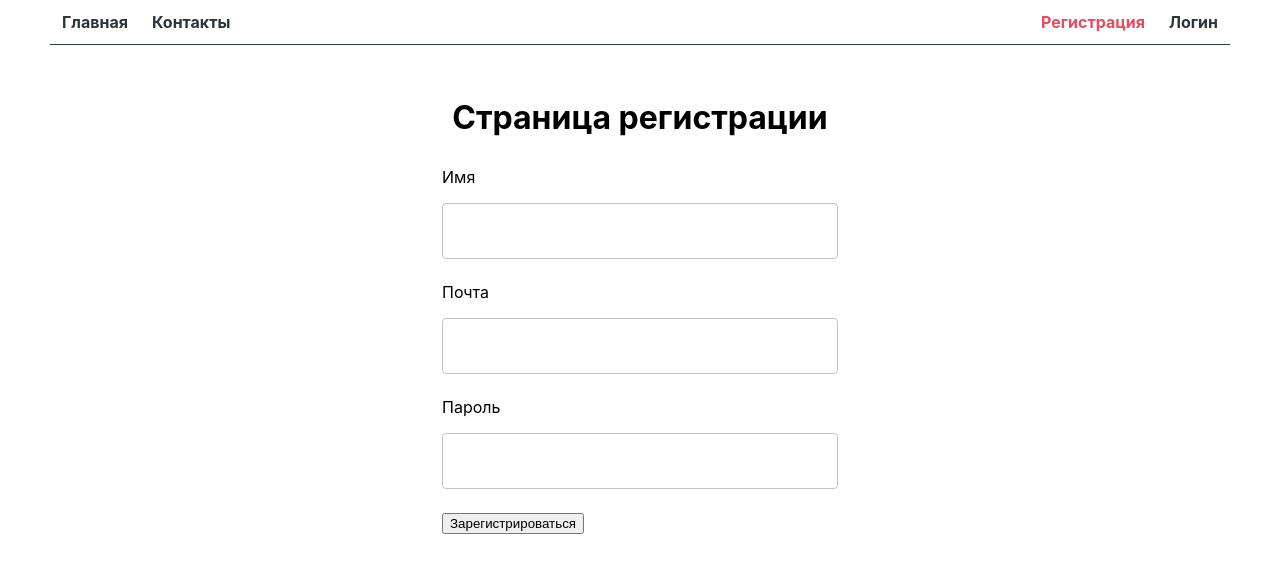
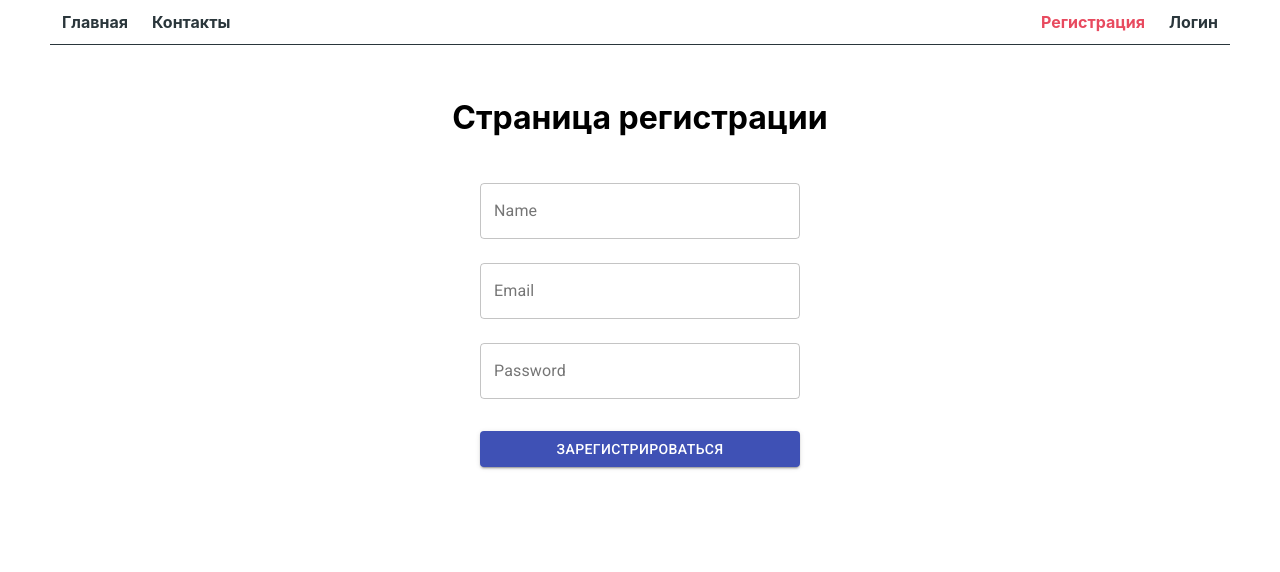
Before and after one commit to RuslanaLogosha/goit-react-hw-08-phonebook, a React (Create React App) app: page /register in a window 1280 px wide. Shown: the top 572 px of the page. Built offline with nearby package versions, Linux system fonts and the light colour scheme.

Commit message:
adds material-ui

```diff
--- a/src/components/FormComponents/Form.js
+++ b/src/components/FormComponents/Form.js
@@ -8,10 +8,10 @@ const useStyles = makeStyles(theme => ({
   },
 }));
 
-const Form = ({ children }) => {
+const Form = ({ children, ...props }) => {
   const styles = useStyles();
   return (
-    <form className={styles.root} noValidate>
+    <form className={styles.root} noValidate {...props}>
       {children}
     </form>
   );
--- a/src/components/FormComponents/FormContainer.js
+++ b/src/components/FormComponents/FormContainer.js
@@ -11,11 +11,16 @@ const useStyles = makeStyles(theme => ({
   },
 }));
 
-const FormContainer = ({ children }) => {
+const FormContainer = ({ children, ...props }) => {
   const styles = useStyles();
 
   return (
-    <Container className={styles.root} component="main" maxWidth="xs">
+    <Container
+      className={styles.root}
+      component="main"
+      maxWidth="xs"
+      {...props}
+    >
       {children}
     </Container>
   );
--- a/src/components/FormComponents/Input.js
+++ b/src/components/FormComponents/Input.js
@@ -1,9 +1,15 @@
 import { TextField } from '@material-ui/core';
 import React, { forwardRef } from 'react';
 
-const Input = forwardRef((_, ref) => {
+const Input = forwardRef((props, ref) => {
   return (
-    <TextField variant="outlined" margin="normal" inputRef={ref} fullWidth />
+    <TextField
+      variant="outlined"
+      margin="normal"
+      inputRef={ref}
+      fullWidth
+      {...props}
+    />
   );
 });
 export default Input;
--- /dev/null
+++ b/src/components/FormComponents/PrimaryButton.js
@@ -0,0 +1,28 @@
+import React from 'react';
+import Button from '@material-ui/core/Button';
+import { makeStyles } from '@material-ui/core/styles';
+
+const useStyles = makeStyles(theme => ({
+  root: {
+    margin: theme.spacing(3, 0, 2),
+  },
+}));
+
+const PrimaryButton = ({ children, ...props }) => {
+  const styles = useStyles();
+
+  return (
+    <Button
+      type="submit"
+      fullWidth
+      variant="contained"
+      color="primary"
+      className={styles.root}
+      {...props}
+    >
+      {children}
+    </Button>
+  );
+};
+
+export default PrimaryButton;
--- a/src/views/LoginView.js
+++ b/src/views/LoginView.js
@@ -4,6 +4,7 @@ import { authOperations } from 'redux/auth';
 import FormContainer from '../components/FormComponents/FormContainer';
 import Form from '../components/FormComponents/Form';
 import Input from '../components/FormComponents/Input';
+import PrimaryButton from '../components/FormComponents/PrimaryButton';
 
 const styles = {
   form: {
@@ -64,7 +65,7 @@ export default function LoginView() {
           />
         </label>
 
-        <button type="submit">Войти</button>
+        <PrimaryButton type="submit">Войти</PrimaryButton>
       </Form>
     </FormContainer>
   );
--- a/src/views/RegisterView.js
+++ b/src/views/RegisterView.js
@@ -4,16 +4,20 @@ import { useForm } from 'react-hook-form';
 import FormContainer from '../components/FormComponents/FormContainer';
 import Form from '../components/FormComponents/Form';
 import Input from '../components/FormComponents/Input';
+import PrimaryButton from '../components/FormComponents/PrimaryButton';
 
 const styles = {
   form: {
     width: 320,
   },
-  label: {
-    display: 'flex',
-    flexDirection: 'column',
-    marginBottom: 15,
-  },
+  // input: {
+  //   disply: 'flex',
+  // },
+  // label: {
+  //   display: 'flex',
+  //   flexDirection: 'column',
+  //   marginBottom: 15,
+  // },
 };
 
 export default function RegisterView() {
@@ -21,6 +25,7 @@ export default function RegisterView() {
   const { register, handleSubmit } = useForm();
 
   const handleFormSubmit = data => {
+    console.log(data);
     dispatch(authOperations.register(data));
   };
 
@@ -33,22 +38,24 @@ export default function RegisterView() {
         style={styles.form}
         autoComplete="off"
       >
-        <label style={styles.label}>
-          Имя
-          <Input type="text" name="name" ref={register} />
-        </label>
+        <Input
+          // style={styles.input}
+          type="text"
+          name="name"
+          label="Name"
+          ref={register}
+        />
 
-        <label style={styles.label}>
-          Почта
-          <Input type="email" name="email" ref={register} />
-        </label>
+        <Input type="email" name="email" label="Email" ref={register} />
 
-        <label style={styles.label}>
-          Пароль
-          <Input type="password" name="password" ref={register} />
-        </label>
+        <Input
+          type="password"
+          name="password"
+          label="Password"
+          ref={register}
+        />
 
-        <button type="submit">Зарегистрироваться</button>
+        <PrimaryButton type="submit">Зарегистрироваться</PrimaryButton>
       </Form>
     </FormContainer>
   );
```
